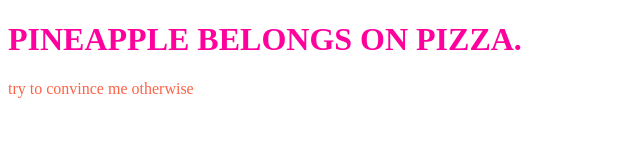
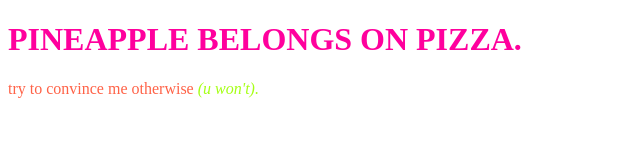
Before and after one commit to brendaduongx/My_First_Repo, a plain HTML site: page index.html in a window 1280 px wide. Shown: the full height of the page, 0-640 px from the left. Drawn offline with Linux system fonts and the light colour scheme.

Commit message:
Update 3 index.html
colors

```diff
--- a/index.html
+++ b/index.html
@@ -9,6 +9,6 @@
 <body>
     <H1 style="color:rgb(255, 0, 157);">PINEAPPLE BELONGS ON PIZZA.</H1>
 <P style="color:rgb(255, 98, 71)">try to convince me otherwise
-    <i style="color: rgb(165, 255, 21) (u won't).</P></i></P>
+    <i style="color: rgb(165, 255, 21)"> (u won't).</i></P>
 </body>
 </html>
```
